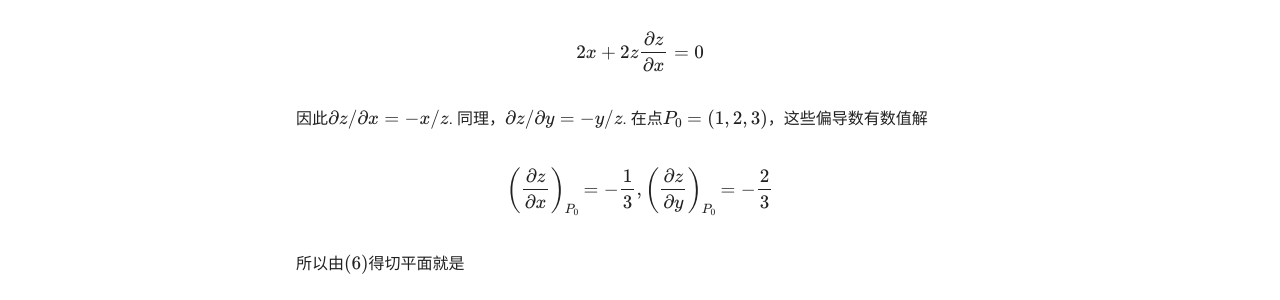
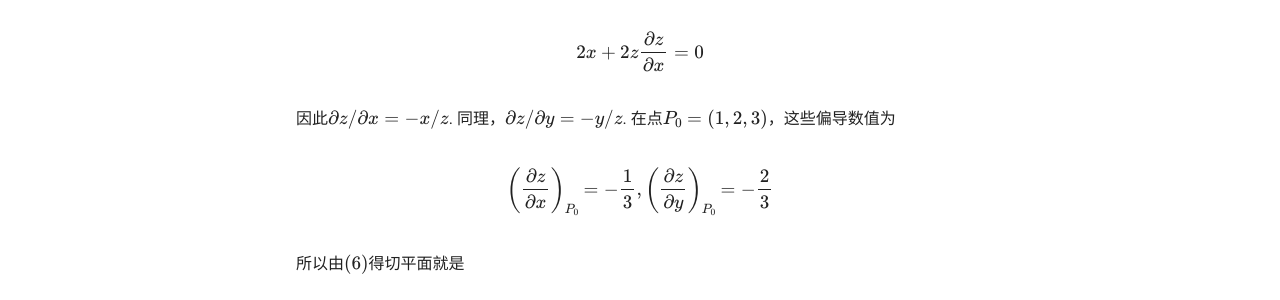
Before and after one commit to MitochondriaCN/cwag-chinese, an MkDocs documentation site: the page built from docs/19/3.md, in a window 1280 px wide and 900 px high, scrolled down 4506 px. Shown: the part 151-451 px from the top of the window. Built offline with MkDocs 1.6.1 and Material for MkDocs 9.7.7, drawn with Linux system fonts in a browser that asks for light colours.

Commit message:
fix: 修正偏导数的描述，提供具体数值解

```diff
--- a/docs/19/3.md
+++ b/docs/19/3.md
@@ -106,7 +106,7 @@ $$z-z_0=\left(\frac{\partial z}{\partial x}\right)_{P_0}(x-x_0)+\left(\frac{\par
 
 $$2x+2z\frac{\partial z}{\partial x}=0$$
 
-因此$\partial z/\partial x=-x/z$. 同理，$\partial z/\partial y=-y/z$. 在点$P_0=(1,2,3)$，这些偏导数有数值解
+因此$\partial z/\partial x=-x/z$. 同理，$\partial z/\partial y=-y/z$. 在点$P_0=(1,2,3)$，这些偏导数值为
 
 $$\left(\frac{\partial z}{\partial x}\right)_{P_0}=-\frac{1}{3}, \left(\frac{\partial z}{\partial y}\right)_{P_0}=-\frac{2}{3}$$
 
```
